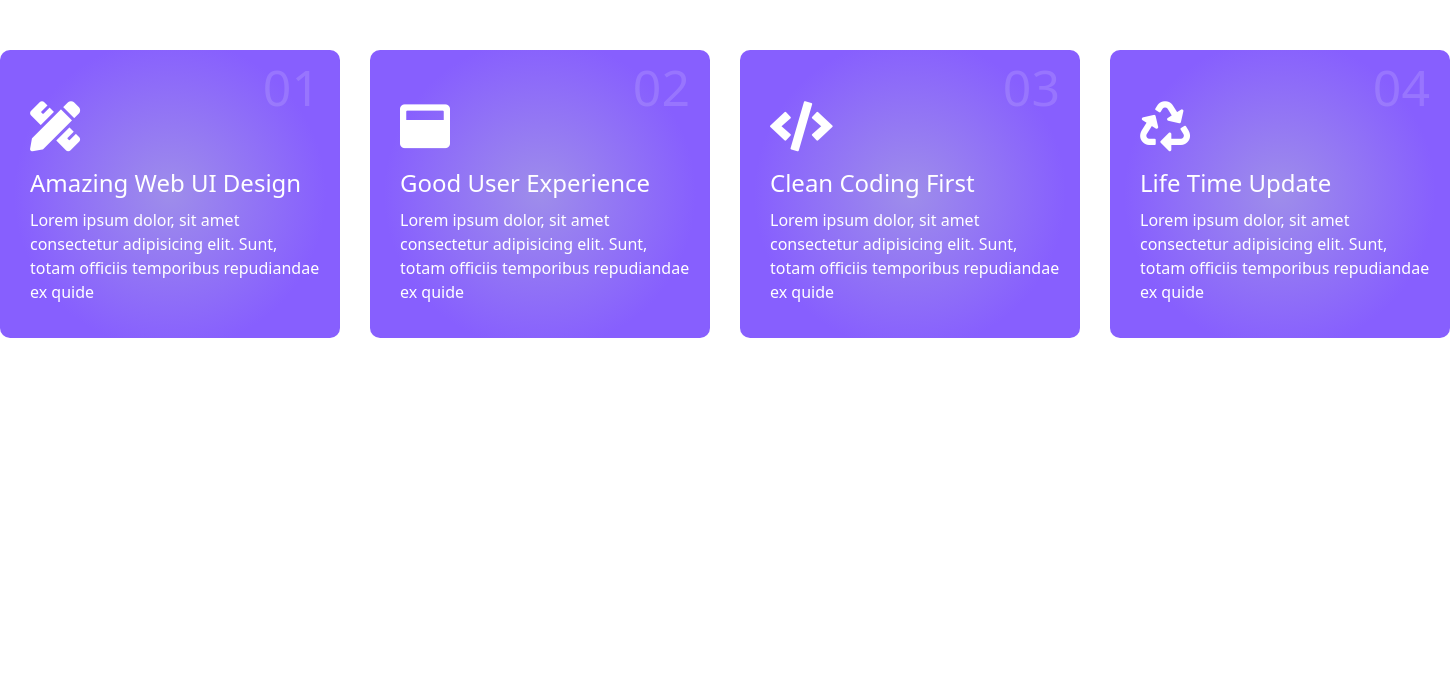
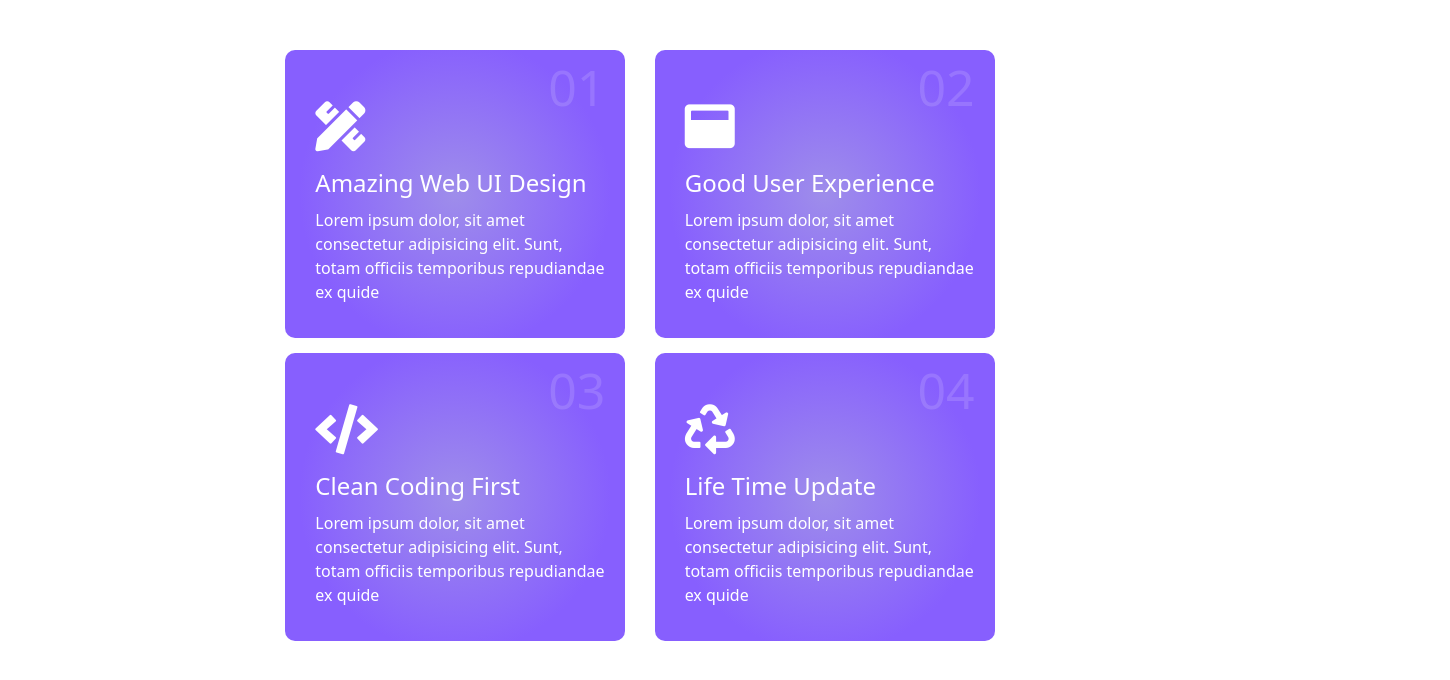
Before and after one commit to YoussefEhab2/Depi-Tasks, a plain HTML site: page Task_3/index.html in a window 1280 px wide. Shown: the whole page, 1450 px wide, since content can reach past the window. Drawn offline with nearby package versions, Linux system fonts and the light colour scheme.

Commit message:
Add files via upload

```diff
--- a/Task 1_1/assets/index.css
+++ b/Task 1_1/assets/index.css
@@ -3,16 +3,14 @@
     padding: 0px;
     margin: 0px;
 }
+body{
+    background-color: #FAFAFE;
+}
 
-
-.container-fluid {
-    width: 1200px;
+.container {
     display: flex;
     flex-direction: column;
     justify-content: center;
-    background-color: #FAFAFE;
-    margin-top: 50px;
-    margin-left: 50px;
     padding: 20px;
 }
 
@@ -34,7 +32,7 @@ h1 {
 
 .row {
     display: flex;
-    justify-content: space-evenly;
+    justify-content: space-around;
 }
 
 
@@ -44,7 +42,6 @@ h1 {
     flex-direction: column;
     border-radius: 40px;
     padding: 10px;
-
     width: 270px;
     height: 280px;
 
@@ -88,3 +85,9 @@ h1 {
     width: 200px;
     color: #85838B;
 }
+@media (min-width:526px) and (max-width: 762px) {
+    .row{
+        flex-direction: column;
+        align-self: center;
+    }
+}
--- a/Task-1/index.css
+++ b/Task-1/index.css
@@ -1,8 +1,9 @@
-section {
-    width: 1200px;
-    margin-left: 50px;
+
+section{
+    display: flex;
+    flex-direction: column;
+
 }
-
 .container {
     display: flex;
     flex-direction: column;
@@ -12,6 +13,7 @@ section {
 }
 
 .title {
+    align-self: center;
     width: 1200px;
     display: flex;
     height: 117px;
@@ -72,3 +74,29 @@ section .title h2::before {
     font-size: 30px;
     margin-right: 30px;
 }
+@media (min-width:320px) and (max-width:767px) {
+
+    .col{
+        display: flex;
+        flex-direction: column;
+    }
+}
+@media (min-width:768px) and (max-width:1280px) {
+body{
+    display: flex;
+    flex-direction: column;
+    align-items: center;
+}
+section{
+    width: 100%;
+    display: flex;
+    align-items: center;
+}
+  .col{
+    display: flex;
+    align-items: center;
+
+    justify-content: space-between;
+    flex-direction: row;
+  }
+}
--- a/Task-2/assets/index.css
+++ b/Task-2/assets/index.css
@@ -52,3 +52,34 @@ section .n {
 section .sec {
     margin: 25px 0px 25px 30px;
 }
+@media (min-width:320px) and (max-width:767px) {
+.row{
+    width: fit-content;
+    display: flex;
+    flex-direction: column;
+}
+.bot p,.sec,.col{
+    width: fit-content;
+}
+.col{
+    border-right: 1px solid #80808038;
+    border-left: 1px solid #80808038;
+    border-bottom: 1px solid #80808038;
+}
+}
+@media (min-width:768px) and (max-width:1280px) {
+
+    .row{
+        width: fit-content;
+        display: flex;
+        flex-direction: column;
+    }
+    .bot p,.sec,.col{
+        width: fit-content;
+    }
+    .col{
+        border-right: 1px solid #80808038;
+        border-left: 1px solid #80808038;
+        border-bottom: 1px solid #80808038;
+    }
+}
--- a/Task_3/assets/css/index.css
+++ b/Task_3/assets/css/index.css
@@ -1,9 +1,12 @@
-.container-fluid {
+.container-fluid{
+    width: 1450px;
+    display: flex;
+    flex-direction: column;
     margin-top: 50px;
-    width: 1450px
 }
 
 .row {
+    display: flex;
     justify-content: space-between;
 }
 
@@ -38,3 +41,26 @@
     font-size: 24px;
     margin-bottom: 10px;
 }
+@media (min-width:320px) and (max-width:767px) {
+    .container-fluid{
+        width: fit-content;
+    }
+    .row{
+        flex-direction: column;
+        align-self: center;
+    }
+    .col-3{
+        margin-bottom: 15px;
+    }
+}
+@media (min-width:768px) and (max-width:1280px) {
+    .container-fluid{
+        width: 768px;
+    }
+    .col-3{
+        margin-bottom: 15px;
+    }
+    .row{
+        justify-content: space-evenly;
+    }
+}
--- a/Task_3/index.html
+++ b/Task_3/index.html
@@ -17,7 +17,7 @@
     <section>
         <div class="container-fluid">
             <div class="row">
-                <div class="col-3">
+                <div class="col-3 col-sm-3 col-md-3 col-lg-3">
                     <p class="num">01</p>
                     <i class="fas fa-pencil-ruler"></i>
                     <h3>Amazing Web UI Design</h3>
@@ -26,7 +26,7 @@
                         ex quide</p>
                 </div>
 
-                <div class="col-3">
+                <div class="col-3 col-sm-3 col-md-3 col-lg-3">
                     <p class="num">02</p>
                     <i class="fas fa-window-maximize"></i>
                     <h3>Good User Experience</h3>
@@ -35,7 +35,7 @@
                         ex quide</p>
                 </div>
 
-                <div class="col-3">
+                <div class="col-3 col-sm-3 col-md-3 col-lg-3">
                     <p class="num">03</p>
                     <i class="fas fa-code"></i>
                     <h3>Clean Coding First</h3>
@@ -44,7 +44,7 @@
                         ex quide</p>
                 </div>
 
-                <div class="col-3">
+                <div class="col-3 col-sm-3 col-md-3 col-lg-3">
                     <p class="num">04</p>
                     <i class="fas fa-recycle"></i>
                     <h3>Life Time Update</h3>
```
Also changed, not shown: Task 1_1/index.html (+5 -5 lines), Task-1/index.html (+4 -3 lines), Task-4/assets/css/index.css (+34 -0 lines).
